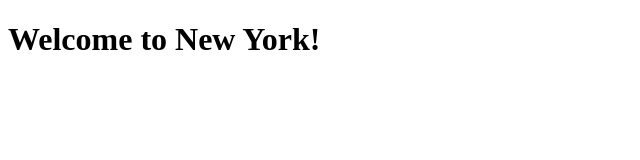
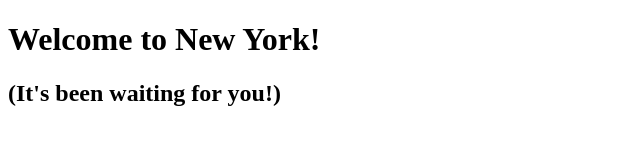
Before and after one commit to aperkins7803/aperkins7803.github.io, a plain HTML site: page wwr/index.html in a window 1280 px wide. Shown: the whole page, without its empty margins (0-640 px from the left). Drawn offline with Linux system fonts and the light colour scheme.

Commit message:
Something

```diff
--- a/wwr/index.html
+++ b/wwr/index.html
@@ -4,9 +4,10 @@
     <meta charset="UTF-8">
     <meta http-equiv="X-UA-Compatible" content="IE=edge">
     <meta name="viewport" content="width=device-width, initial-scale=1.0">
-    <title>Hello World</title>
+    <title>Hola</title>
 </head>
 <body>
     <h1>Welcome to New York!</h1>
+    <h2>(It's been waiting for you!)</h2>
 </body>
 </html>
```
